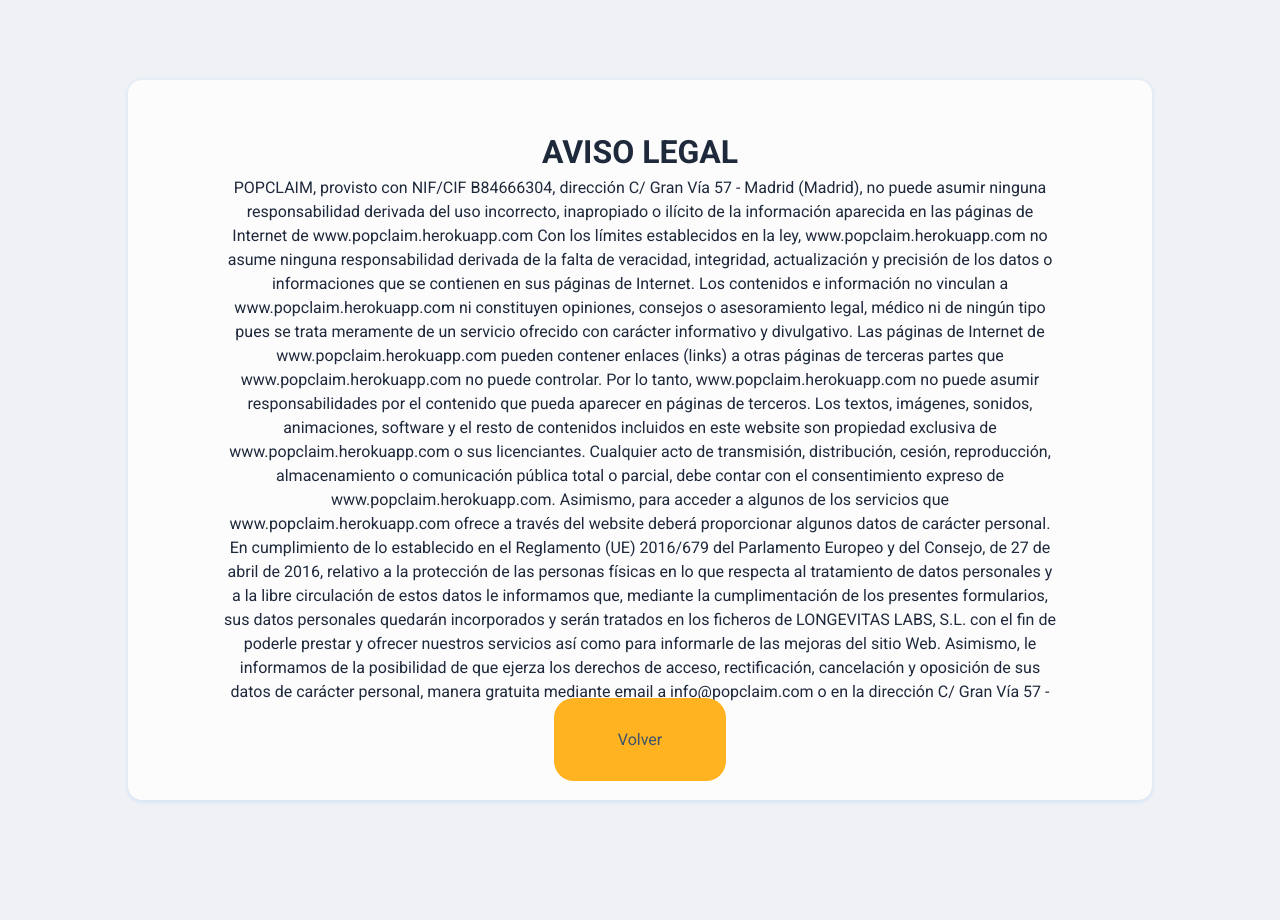
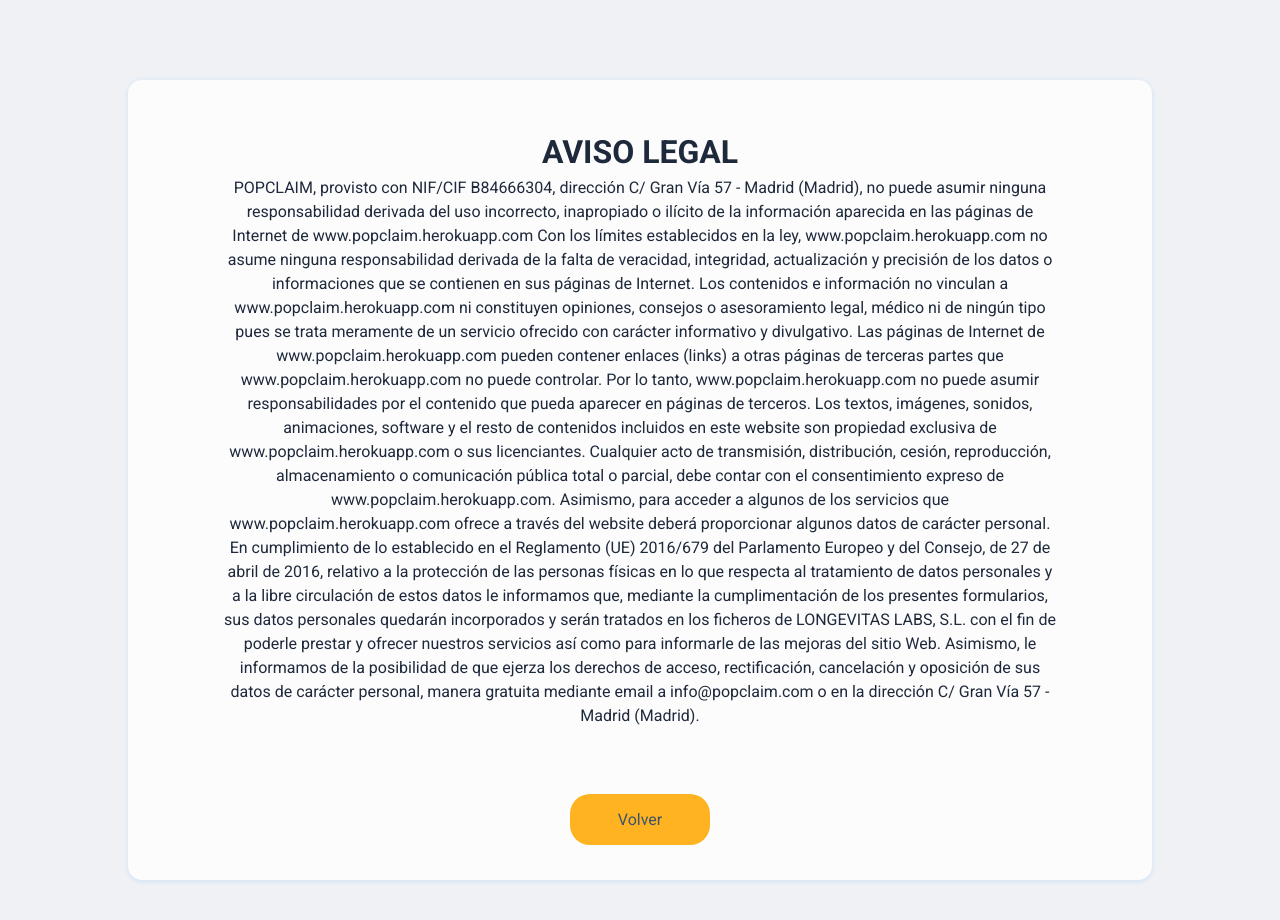
Before and after one commit to jjcasco99/popclaim, a React (Create React App) app in the folder client/: page /aviso-legal in a window 1280 px wide. Shown: the top 920 px of the page. Before the commit the page ends 880 px from the top, so only its background shows below. Built offline with nearby package versions, Linux system fonts and the light colour scheme.

Commit message:
really really last commit

```diff
--- a/client/src/components/Avisolegal.css
+++ b/client/src/components/Avisolegal.css
@@ -9,7 +9,10 @@
     line-height: 1.5;
     text-align: center;
 }
+.aviso-legal-text {
+  margin-bottom: 5rem;
+}
 
 .btn-padding {
-  padding: 2rem 4rem;
+  padding: 1rem 3rem;
 }
--- a/client/src/components/Avisolegal.jsx
+++ b/client/src/components/Avisolegal.jsx
@@ -5,7 +5,7 @@
 const Avisolegal = () => {
     return <div className='aviso-legal'>
         <h1>AVISO LEGAL</h1>
-        <p>POPCLAIM, provisto con NIF/CIF B84666304, dirección C/ Gran Vía 57 -
+        <p className='aviso-legal-text'>POPCLAIM, provisto con NIF/CIF B84666304, dirección C/ Gran Vía 57 -
             Madrid (Madrid), no puede asumir ninguna responsabilidad derivada del
             uso incorrecto, inapropiado o ilícito de la información aparecida en las
             páginas de Internet de www.popclaim.herokuapp.com
--- a/client/src/components/Cookies.jsx
+++ b/client/src/components/Cookies.jsx
@@ -3,6 +3,7 @@
 
 const Cookies = () => {
     return <div className='aviso-legal'>
+        <div className='aviso-legal-text'>
             <h1>POLÍTICA DE COOKIES</h1>
             <p>Cookie es un fichero que se descarga en su ordenador al acceder a
                 determinadas páginas web. Las cookies permiten a una página web, entre
@@ -90,6 +91,7 @@
             </ul>
             <p>Si tiene dudas sobre esta política de cookies, puede contactar con Popclaim
                 en info@popclaim.com</p>
+        </div>
         <Link to="/" className='login-btn btn-padding'>Volver</Link>
     </div>;
 };
--- a/client/src/components/Privacidad.jsx
+++ b/client/src/components/Privacidad.jsx
@@ -4,7 +4,7 @@
 const Privacidad = () => {
     return <div className='aviso-legal'>
         <h1>POLÍTICA DE PRIVACIDAD</h1>
-        <p>Protección   de   datos   de   carácter   personal   según   el   RGPD  Popclaim,   en
+        <p className='aviso-legal-text'>Protección   de   datos   de   carácter   personal   según   el   RGPD  Popclaim,   en
             aplicación de la normativa vigente en materia de protección de datos de
             carácter   personal,   informa   que   los   datos   personales   que   se   recogen   a
             través de los formularios del Sitio web: www.popclaim.herokuapp.com, se
```
Lines whose indentation alone changed are shown as unchanged.
